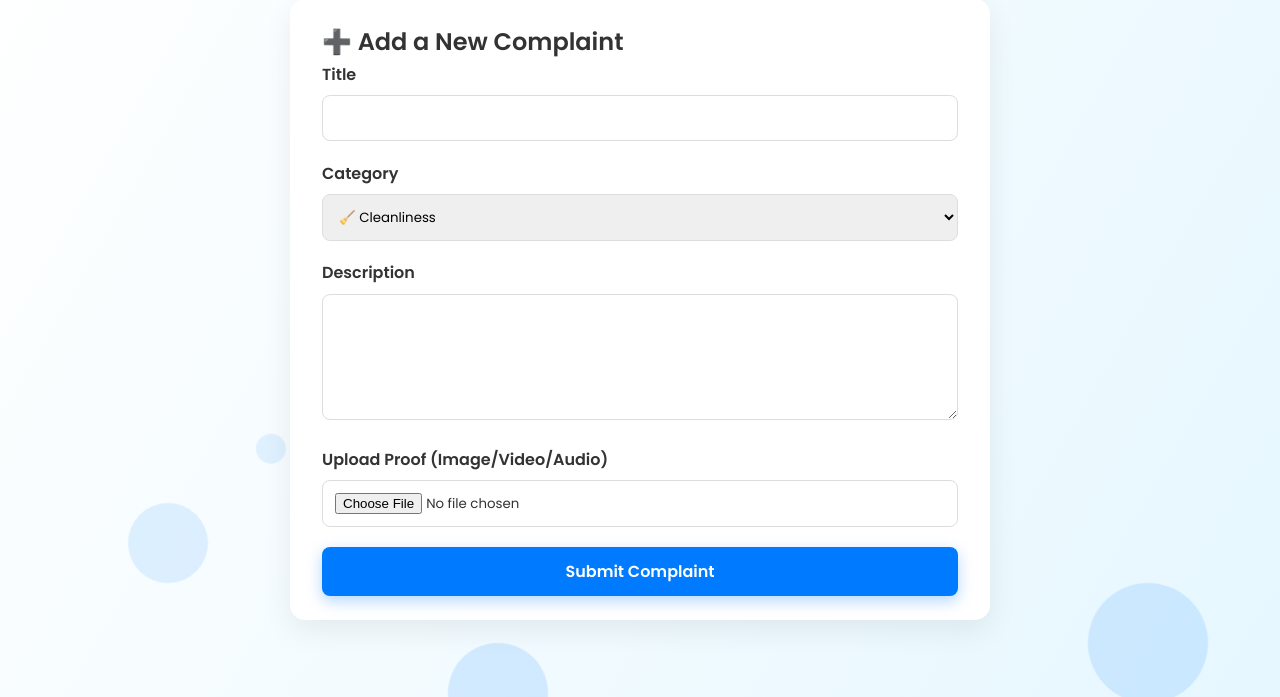
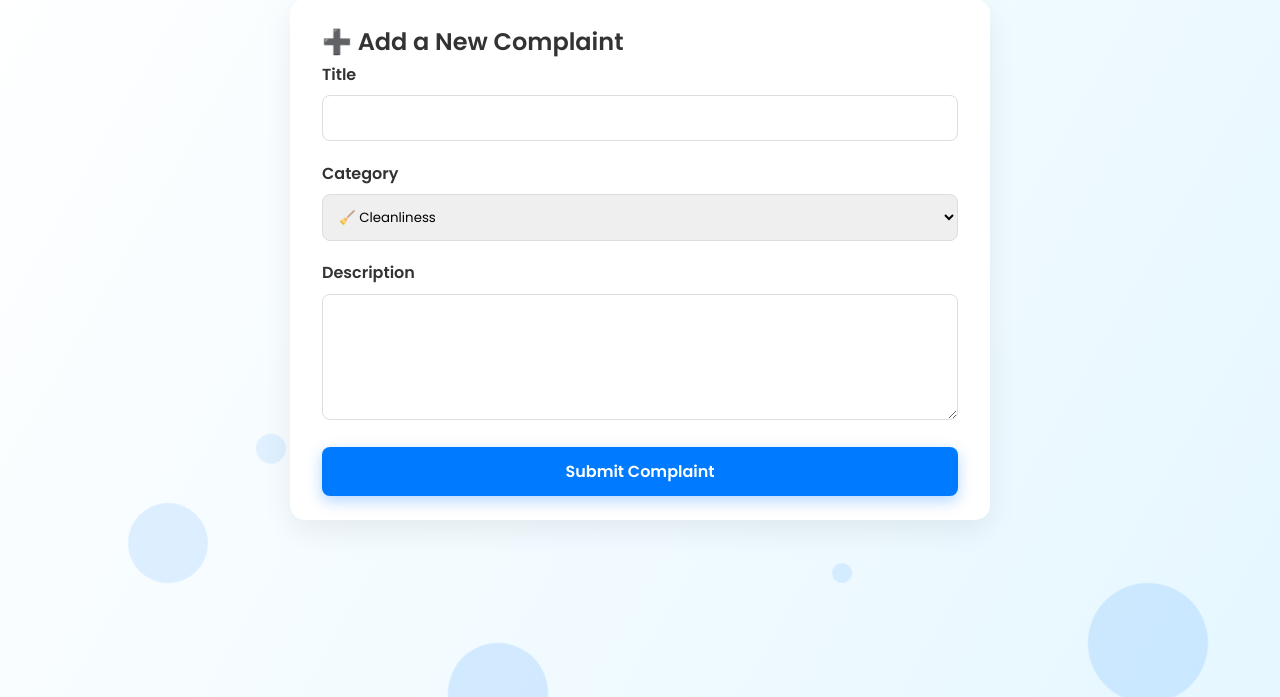
Before and after one commit to nikhilcollege91-netizen/hostel-complaint-system, a Flask app: template templates/add_complaint.html in a window 1280 px wide. Shown: the part 103-800 px from the top of the page. Run offline with Flask 3, Linux system fonts and the light colour scheme; the template is opened without the code that fills it, so the values that code supplies are empty.

Commit message:
Update add_complaint.html

```diff
--- a/templates/add_complaint.html
+++ b/templates/add_complaint.html
@@ -15,7 +15,7 @@
 <div class="container">
     <div class="card form-card">
         <h2>➕ Add a New Complaint</h2>
-        <form method="POST" enctype="multipart/form-data" id="complaint-form">
+        <form method="POST" id="complaint-form">
             <div class="form-group">
                 <label for="title">Title</label>
                 <input type="text" id="title" name="title" required>
@@ -36,10 +36,6 @@
                 <label for="description">Description</label>
                 <textarea id="description" name="description" rows="5" required></textarea>
             </div>
-            <div class="form-group">
-                <label for="proof">Upload Proof (Image/Video/Audio)</label>
-                <input type="file" id="proof" name="proof">
-            </div>
             <button type="submit" class="btn btn-primary btn-glow">Submit Complaint</button>
         </form>
     </div>
```
